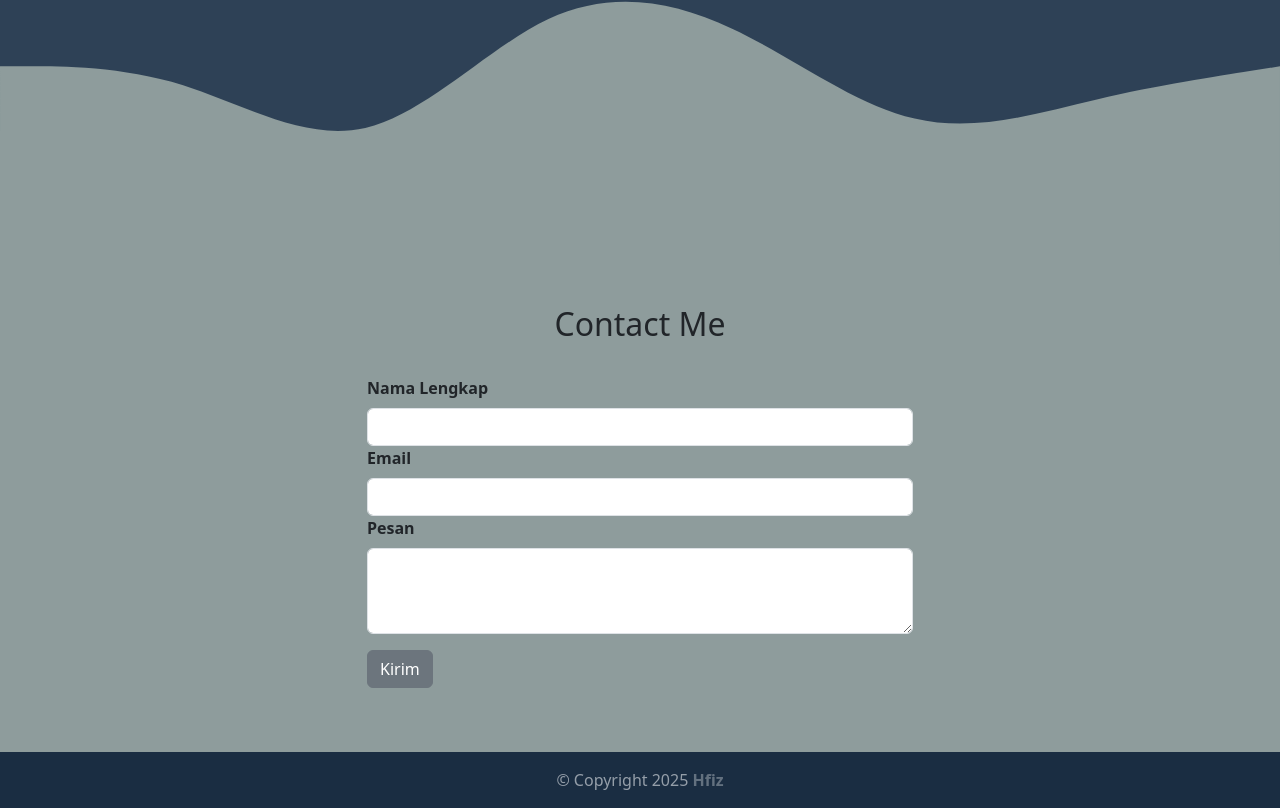
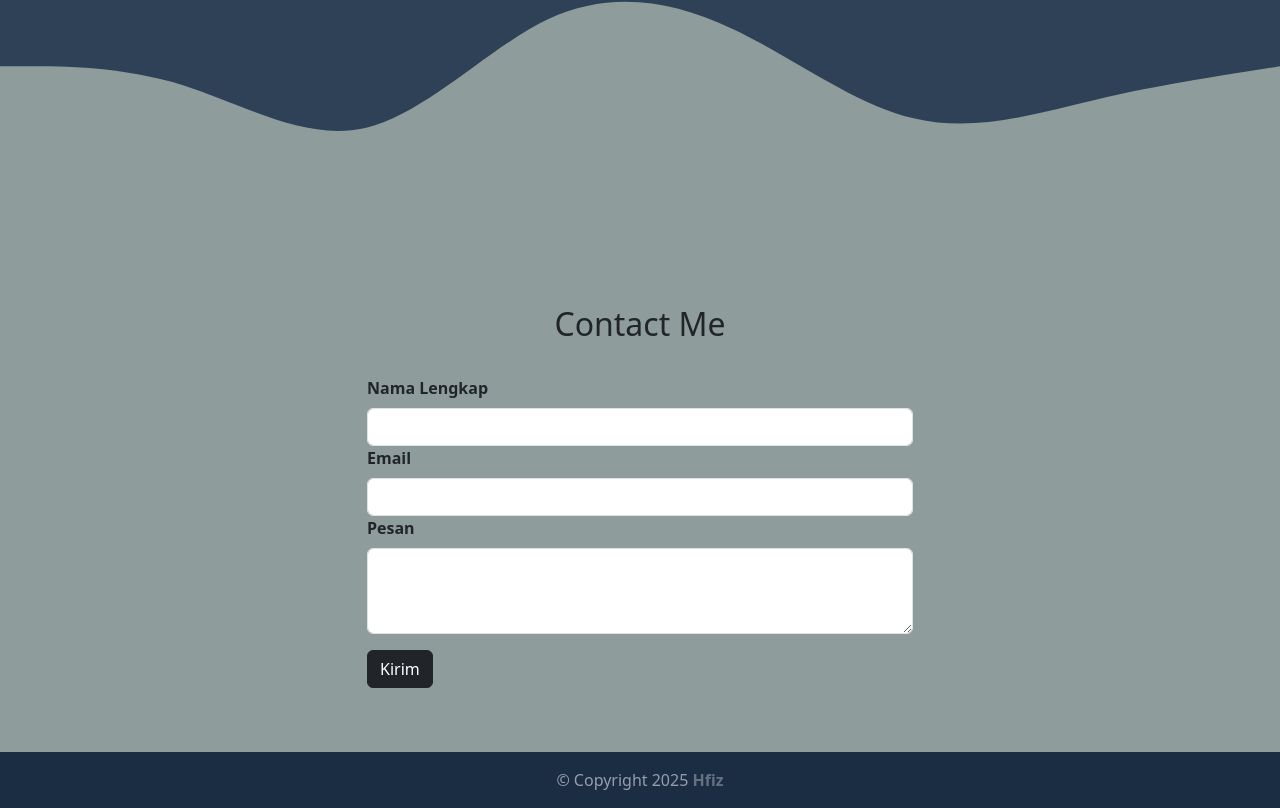
Before and after one commit to hfizzx/hfizzx.github.io, a plain HTML site: page index.html in a window 1280 px wide. Shown: the part 1876-2684 px from the top of the page. Drawn offline with nearby package versions, Linux system fonts and the light colour scheme.

Commit message:
merubah warna tombol

```diff
--- a/index.html
+++ b/index.html
@@ -120,7 +120,7 @@
                             <label for="pesan" class="form-label fw-bold">Pesan</label>
                             <textarea class="form-control" id="pesan" rows="3" name="pesan"></textarea>
                         </div>
-                        <button type="submit" class="btn btn-Secondary btn-kirim">Kirim</button>
+                        <button type="submit" class="btn btn-Dark btn-kirim">Kirim</button>
                         <button class="btn btn-Secondary btn-loading d-none" type="button" disabled>
                             <span class="spinner-border spinner-border-sm" role="status" aria-hidden="true"></span>
                                 Loading...
```
